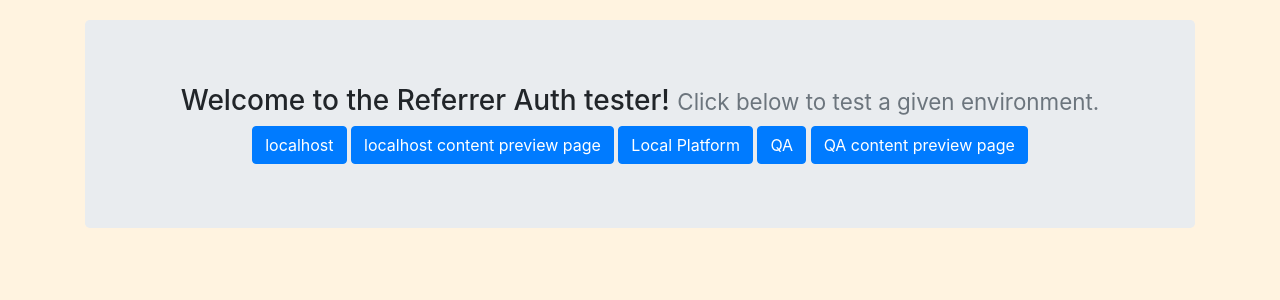
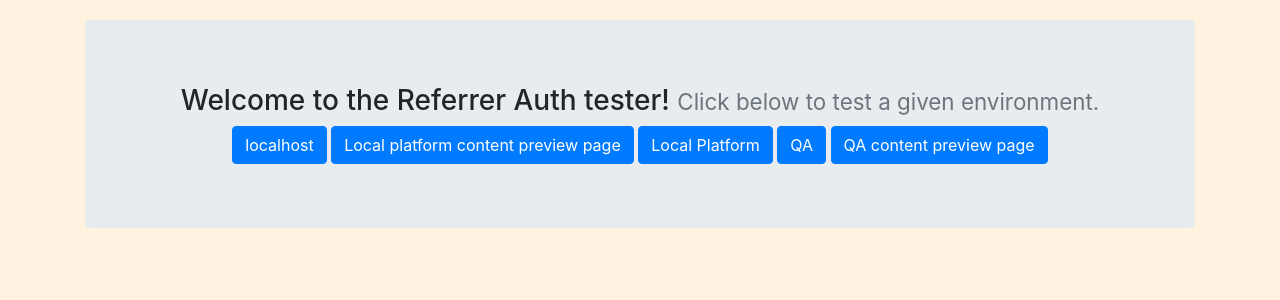
Before and after one commit to zachcalvert/trw, a Django app: page /referrer_test/ in a window 1280 px wide. Shown: the top 300 px of the page. Run offline with Django 3.2, Linux system fonts and the light colour scheme; some libraries are stand-ins or nearby versions.

Commit message:
Add local platfrom content preview page link

```diff
--- a/production/templates/production/referrer_test.html
+++ b/production/templates/production/referrer_test.html
@@ -15,7 +15,7 @@
             <small class="text-muted">Click below to test a given environment.</small>
           </h3>
           <a class="btn btn-primary" href="http://localhost:8003/library/view/temporary-access/" role="button">localhost</a>
-          <a class="btn btn-primary" href="http://localhost:8003/library/view/learning-python-5th/9781449355722/?ar" role="button">localhost content preview page</a>
+          <a class="btn btn-primary" href="https://learning.oreilly.local/view/learning-python-5th/9781449355722/" role="button">Local platform content preview page</a>
           <a class="btn btn-primary" href="https://learning.oreilly.local/library/view/temporary-access/" role="button">Local Platform</a>
           <a class="btn btn-primary" href="https://learning.oreilly.review/library/view/temporary-access/" role="button">QA</a>
           <a class="btn btn-primary" href="https://www.oreilly.review/library/view/learning-python-5th/9781449355722/" role="button">QA content preview page</a>
```
